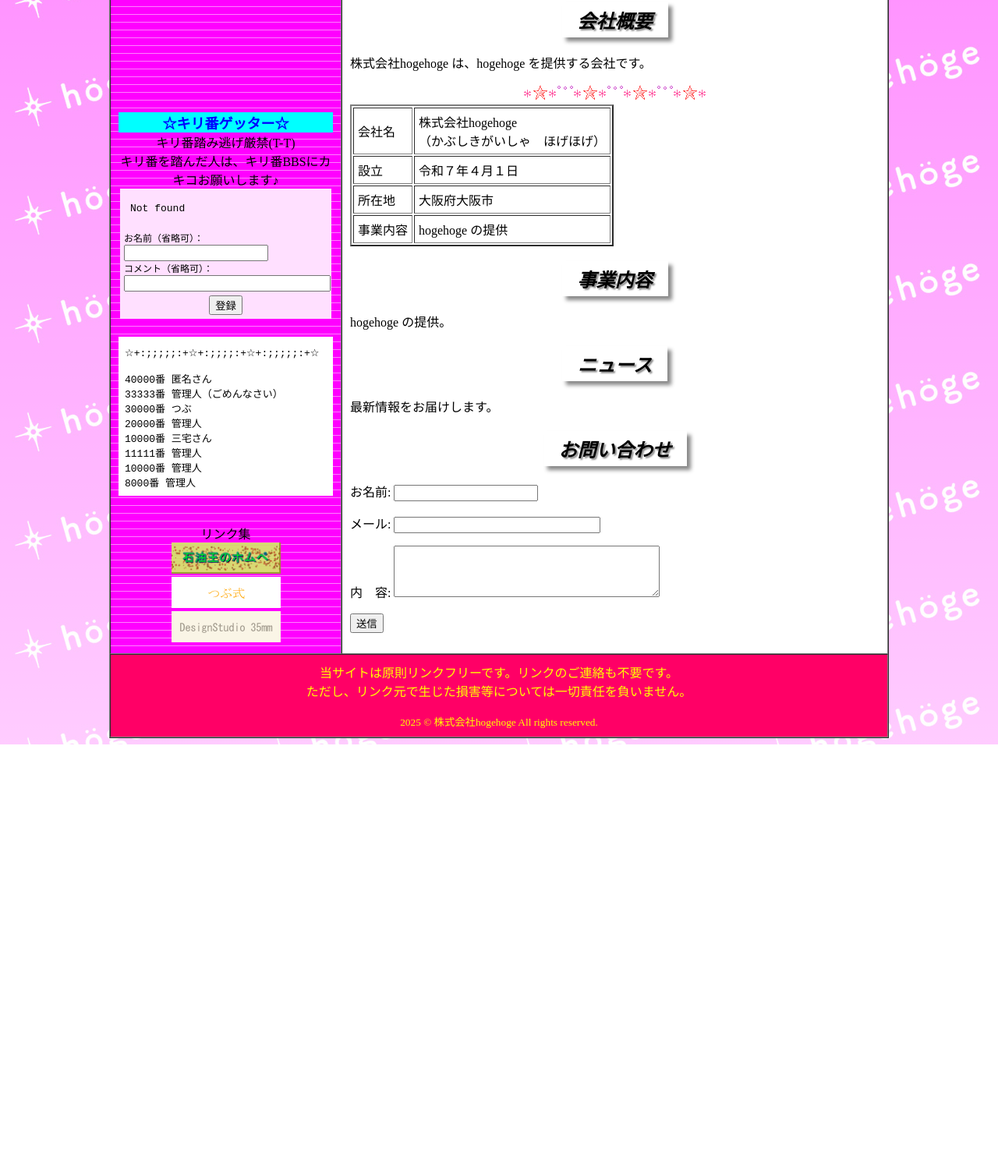
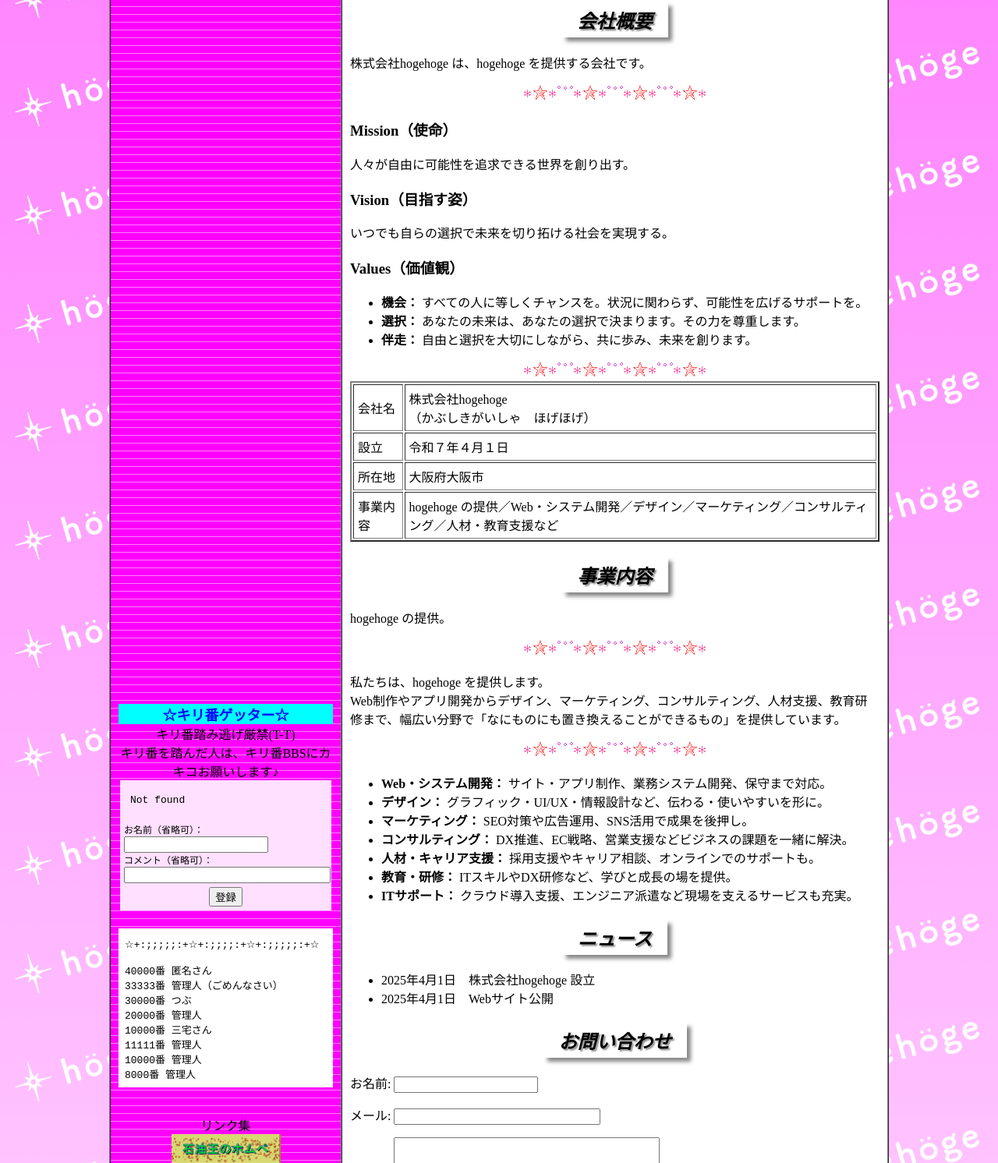
Before and after one commit to hogehogeinc/hogehoge, a plain HTML site: page index.html in a window 1280 px wide. Shown: the part 795-2287 px from the top of the page at 78% size. Before the commit the page ends 1750 px from the top, so only its background shows below. Drawn offline with Linux system fonts and the light colour scheme.

Commit message:
update company profile section with mission, vision, and values; update service offerings and news list

```diff
--- a/index.html
+++ b/index.html
@@ -344,7 +344,28 @@
             <span style="font-style: italic; font-weight: bold; font-family: Arial, sans-serif; font-size: 24px; color: #000000; text-shadow: 2px 2px 2px #888888;">会社概要</span>
           </div>
         </h2>
+
         <p>株式会社hogehoge は、hogehoge を提供する会社です。</p>
+        <center><img src="img/kira_line1.gif" alt="星とアスタリスクのアニメライン"></center>
+        <!-- Special Thanks
+          このライン素材は「ぱたぱたアニメ館」様よりお借りしました。
+          https://pata2.jp/127/line/petit_line7.html
+          素敵な素材をありがとうございます！
+        -->
+
+        <h3>Mission（使命）</h3>
+        <p>人々が自由に可能性を追求できる世界を創り出す。</p>
+
+        <h3>Vision（目指す姿）</h3>
+        <p>いつでも自らの選択で未来を切り拓ける社会を実現する。</p>
+
+        <h3>Values（価値観）</h3>
+        <ul>
+          <li><strong>機会：</strong> すべての人に等しくチャンスを。状況に関わらず、可能性を広げるサポートを。</li>
+          <li><strong>選択：</strong> あなたの未来は、あなたの選択で決まります。その力を尊重します。</li>
+          <li><strong>伴走：</strong> 自由と選択を大切にしながら、共に歩み、未来を創ります。</li>
+        </ul>
+
         <center><img src="img/kira_line1.gif" alt="星とアスタリスクのアニメライン"></center>
         <!-- Special Thanks
           このライン素材は「ぱたぱたアニメ館」様よりお借りしました。
@@ -357,7 +378,8 @@
             （かぶしきがいしゃ　ほげほげ）</td></tr>
           <tr><td>設立</td><td>令和７年４月１日</td></tr>
           <tr><td>所在地</td><td>大阪府大阪市</td></tr>
-          <tr><td>事業内容</td><td>hogehoge の提供</td></tr>
+          <tr><td>事業内容</td><td>hogehoge の提供／Web・システム開発／デザイン／マーケティング／コンサルティング／人材・教育支援など</td></tr>
+
         </table>
 
 
@@ -368,12 +390,44 @@
         </h2>
         <p>hogehoge の提供。</p>
 
+        <center><img src="img/kira_line1.gif" alt="星とアスタリスクのアニメライン"></center>
+        <!-- Special Thanks
+          このライン素材は「ぱたぱたアニメ館」様よりお借りしました。
+          https://pata2.jp/127/line/petit_line7.html
+          素敵な素材をありがとうございます！
+        -->
+
+        <p>
+          私たちは、hogehoge を提供します。<br>
+          Web制作やアプリ開発からデザイン、マーケティング、コンサルティング、人材支援、教育研修まで、幅広い分野で「なにものにも置き換えることができるもの」を提供しています。
+        </p>
+
+        <center><img src="img/kira_line1.gif" alt="星とアスタリスクのアニメライン"></center>
+        <!-- Special Thanks
+          このライン素材は「ぱたぱたアニメ館」様よりお借りしました。
+          https://pata2.jp/127/line/petit_line7.html
+          素敵な素材をありがとうございます！
+        -->
+
+        <ul>
+          <li><strong>Web・システム開発：</strong> サイト・アプリ制作、業務システム開発、保守まで対応。</li>
+          <li><strong>デザイン：</strong> グラフィック・UI/UX・情報設計など、伝わる・使いやすいを形に。</li>
+          <li><strong>マーケティング：</strong> SEO対策や広告運用、SNS活用で成果を後押し。</li>
+          <li><strong>コンサルティング：</strong> DX推進、EC戦略、営業支援などビジネスの課題を一緒に解決。</li>
+          <li><strong>人材・キャリア支援：</strong> 採用支援やキャリア相談、オンラインでのサポートも。</li>
+          <li><strong>教育・研修：</strong> ITスキルやDX研修など、学びと成長の場を提供。</li>
+          <li><strong>ITサポート：</strong> クラウド導入支援、エンジニア派遣など現場を支えるサービスも充実。</li>
+        </ul>
+
         <h2 id="news" align="center">
           <div style="display:inline-block; padding:5px 20px; font-style: italic; font-weight: bold; font-family: Arial, sans-serif; font-size: 24px; color: #000000; background-color: transparent; box-shadow: 5px 5px 5px #888888;">
             <span style="font-style: italic; font-weight: bold; font-family: Arial, sans-serif; font-size: 24px; color: #000000; text-shadow: 2px 2px 2px #888888;">ニュース</span>
           </div>
         </h2>
-        <p>最新情報をお届けします。</p>
+        <ul>
+          <li>2025年4月1日　株式会社hogehoge 設立</li>
+          <li>2025年4月1日　Webサイト公開</li>
+        </ul>
 
         <h2 id="contact" align="center">
           <div style="display:inline-block; padding:5px 20px; font-style: italic; font-weight: bold; font-family: Arial, sans-serif; font-size: 24px; color: #000000; background-color: transparent; box-shadow: 5px 5px 5px #888888;">
```
